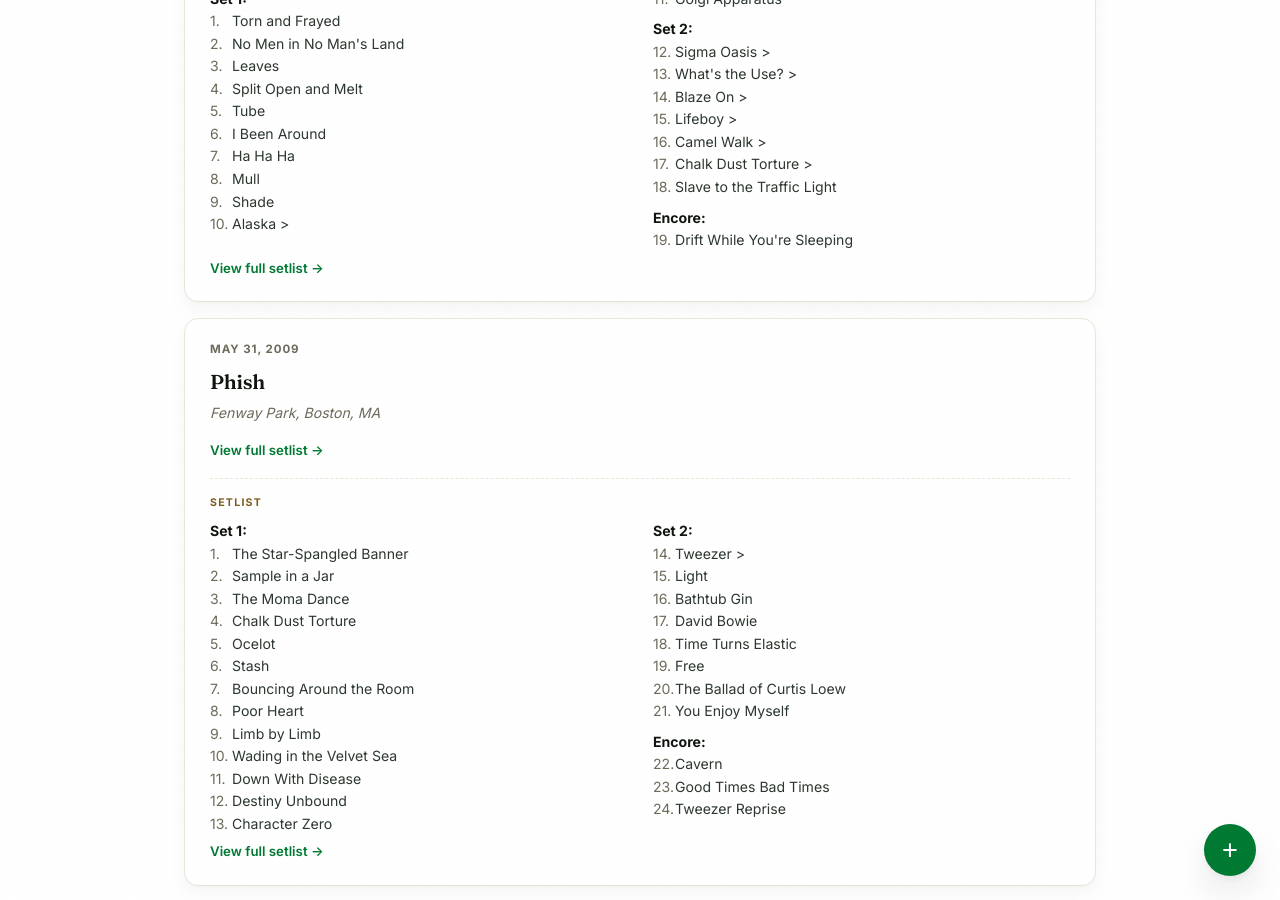
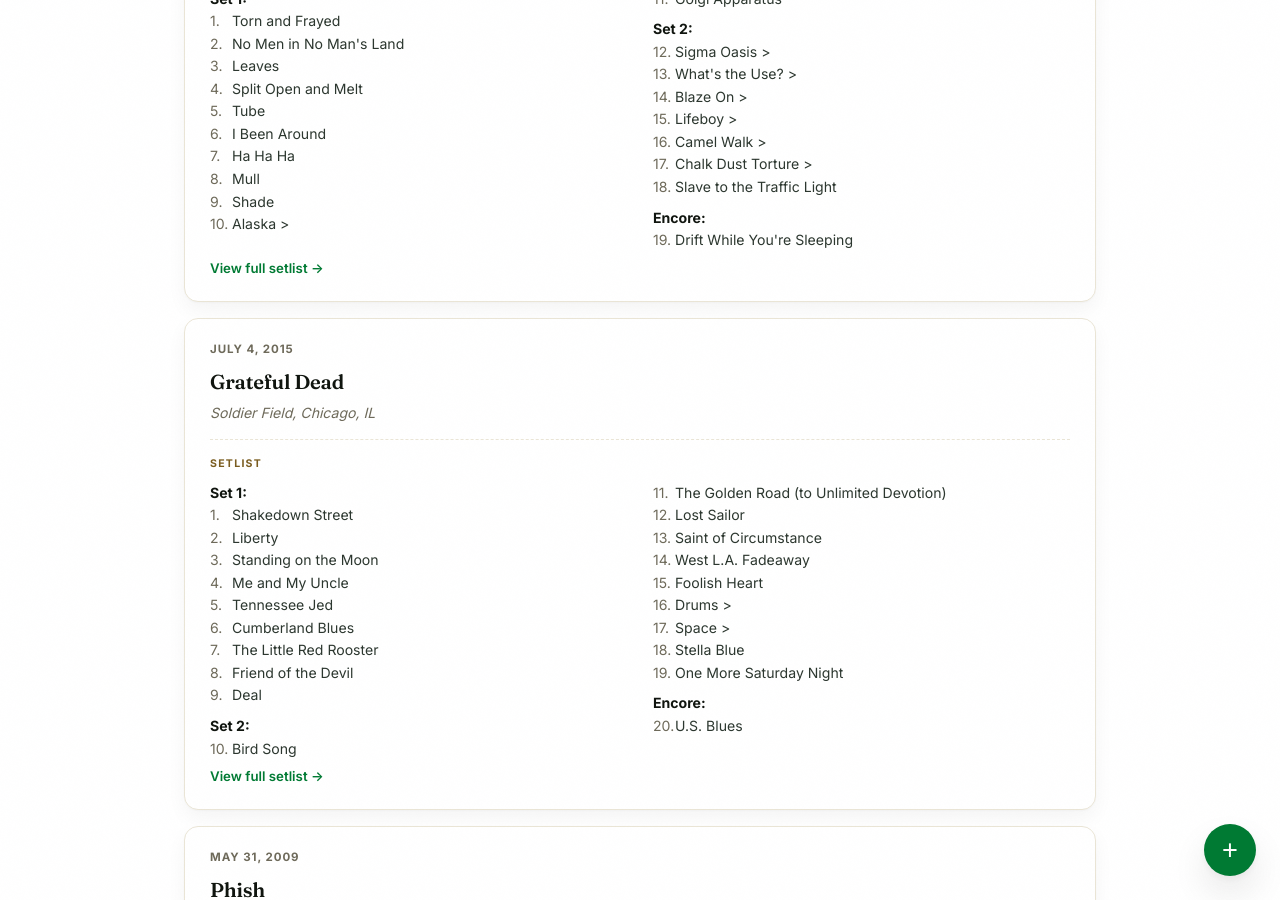
Before and after one commit to bmlanders/adventures, a Jekyll site: the page built from shows/index.html, in a window 1280 px wide and 900 px high, scrolled down 20094 px. Built offline with Jekyll 4.4.1, drawn with Linux system fonts in a browser that asks for light colours.

Commit message:
Log show: Grateful Dead on 2015-07-04

```diff
--- a/shows/index.html
+++ b/shows/index.html
@@ -1314,6 +1314,41 @@
   </div>
 
   <a class="show-trip-link" href="https://www.setlist.fm/setlist/phish/2021/the-gorge-amphitheatre-george-wa-2b8cfc5e.html" target="_blank" rel="noopener">View full setlist &rarr;</a>
+</div>
+
+<div class="show-entry" id="2015-07-04-grateful-dead">
+  <div class="show-date">July 4, 2015</div>
+  <h3>Grateful Dead</h3>
+  <div class="show-venue">Soldier Field, Chicago, IL</div>
+  <div class="setlist">
+    <div class="setlist-lbl">Setlist</div>
+    <ol class="setlist-list">
+      <li class="setlist-set">Set 1:</li>
+      <li>Shakedown Street</li>
+      <li>Liberty</li>
+      <li>Standing on the Moon</li>
+      <li>Me and My Uncle</li>
+      <li>Tennessee Jed</li>
+      <li>Cumberland Blues</li>
+      <li>The Little Red Rooster</li>
+      <li>Friend of the Devil</li>
+      <li>Deal</li>
+      <li class="setlist-set">Set 2:</li>
+      <li>Bird Song</li>
+      <li>The Golden Road (to Unlimited Devotion)</li>
+      <li>Lost Sailor</li>
+      <li>Saint of Circumstance</li>
+      <li>West L.A. Fadeaway</li>
+      <li>Foolish Heart</li>
+      <li>Drums &gt;</li>
+      <li>Space &gt;</li>
+      <li>Stella Blue</li>
+      <li>One More Saturday Night</li>
+      <li class="setlist-set">Encore:</li>
+      <li>U.S. Blues</li>
+    </ol>
+  </div>
+  <a class="show-trip-link" href="https://www.setlist.fm/setlist/grateful-dead/2015/soldier-field-chicago-il-7bf6b6cc.html" target="_blank" rel="noopener">View full setlist &rarr;</a>
 </div>
 
 <div class="show-entry" id="2009-05-31-phish">
```
